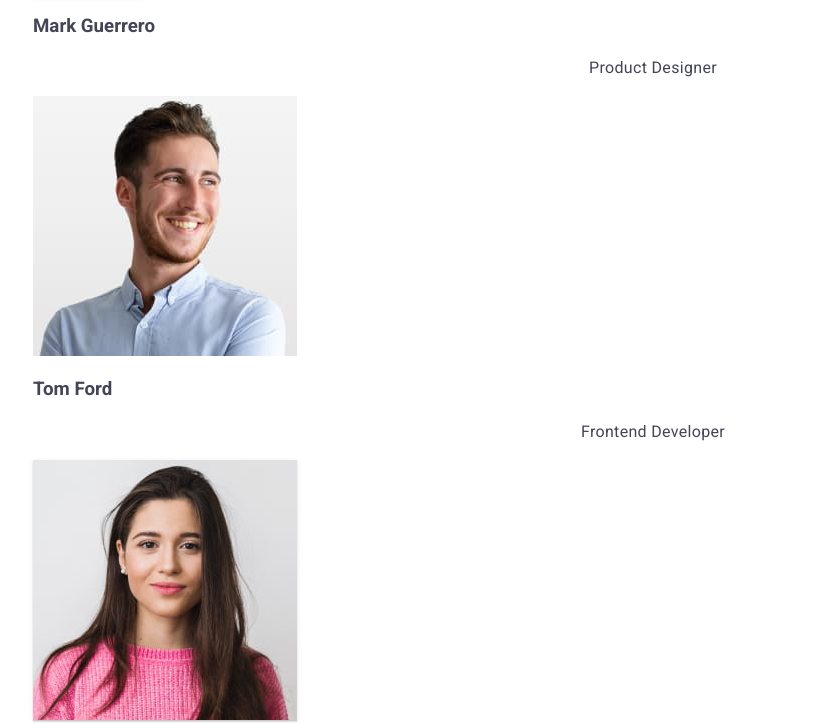
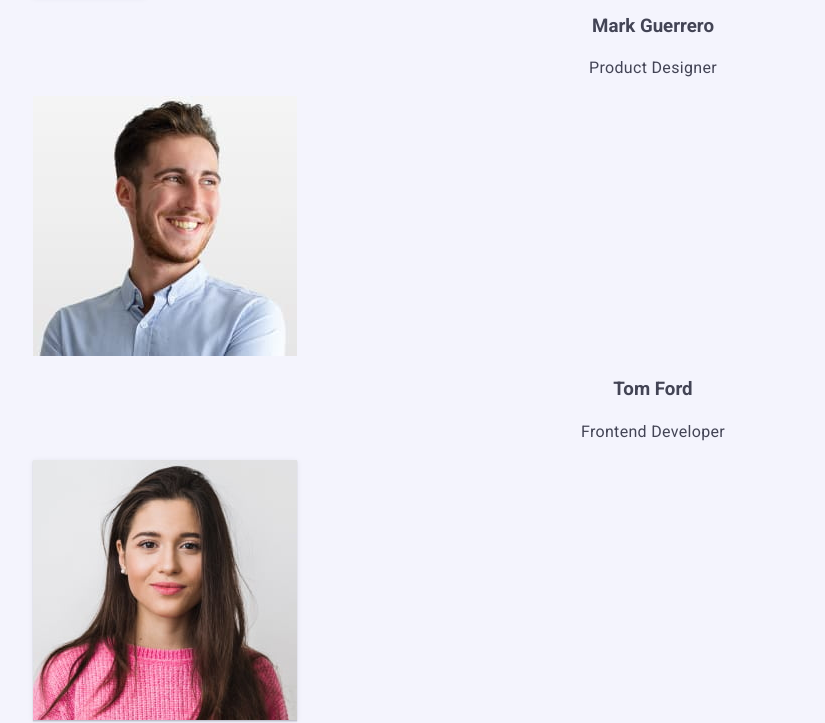
Before and after one commit to Jastik98/homework2-html-css, a plain HTML site: page index.html in a window 1280 px wide. Shown: the part 829-1552 px from the top of the page, without its empty margins (7-832 px from the left). Drawn offline with nearby package versions, Linux system fonts and the light colour scheme.

Commit message:
correct-background-3section

```diff
--- a/css/styles.css
+++ b/css/styles.css
@@ -91,6 +91,10 @@ ol {
   text-align: center;
   color: #2e2f42;
 }
+.characters-developers{
+    background: #f4f4fd;
+}
+
 .img-character {
   box-shadow: 0 2px 1px 0 rgba(46, 47, 66, 0.08),
     0 1px 1px 0 rgba(46, 47, 66, 0.16), 0 1px 6px 0 rgba(46, 47, 66, 0.08);
@@ -98,6 +102,7 @@ ol {
 }
 .character-name {
   text-shadow: 0 4px 4px 0 rgba(0, 0, 0, 0.25);
+  text-align: center;
 }
 .character-post {
   font-size: 16px;
--- a/index.html
+++ b/index.html
@@ -89,7 +89,7 @@
         </ul>
       </section>
       <!-- 4Divelopera IMG -->
-      <section>
+      <section class="characters-developers">
         <h2 class="logo-ourteam">Our Team</h2>
         <ul>
           <li>
```
